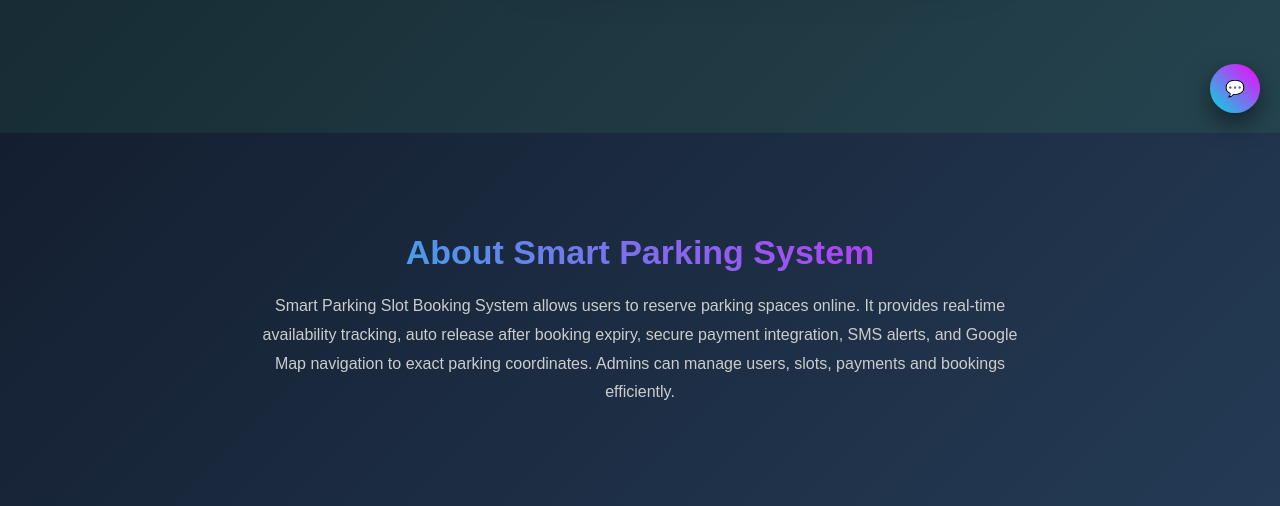
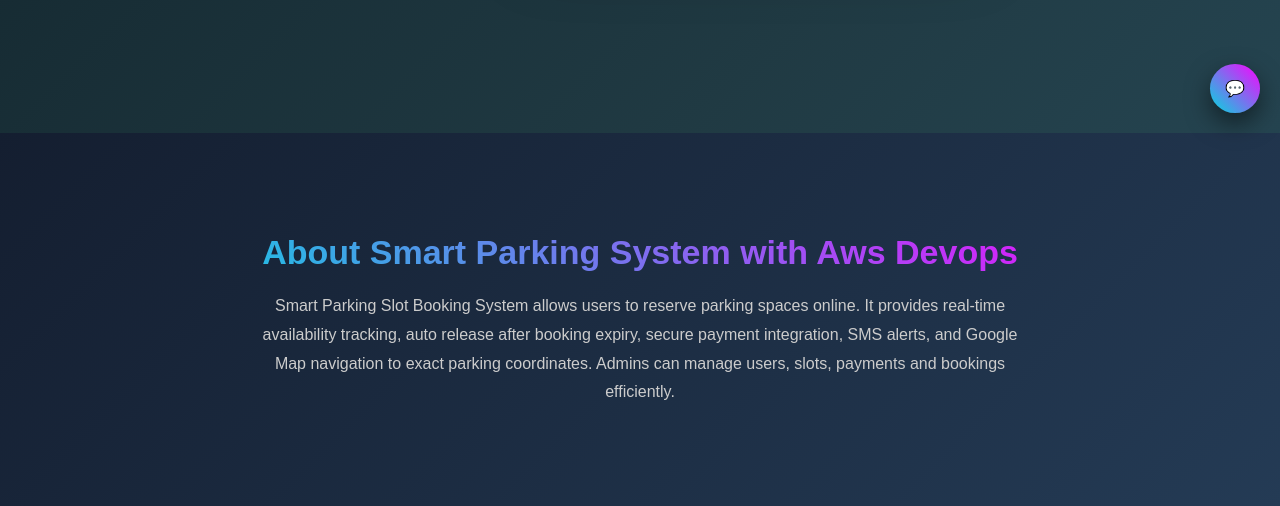
Before and after one commit to sanjay101103/smart-parking-devops, a PHP site: page / in a window 1280 px wide. Shown: the part 667-1173 px from the top of the page. Run offline with PHP 8.4, Linux system fonts and the light colour scheme; data comes from the database, SQL or seed files in the repository.

Commit message:
Update index.php

```diff
--- a/index.php
+++ b/index.php
@@ -545,7 +545,7 @@ document.addEventListener("DOMContentLoaded", function() {
 
 <!-- ABOUT -->
 <div id="about" class="section">
-<h2>About Smart Parking System</h2>
+<h2>About Smart Parking System with Aws Devops</h2>
 <p>
 Smart Parking Slot Booking System allows users to reserve parking spaces online.
 It provides real-time availability tracking, auto release after booking expiry,
```
